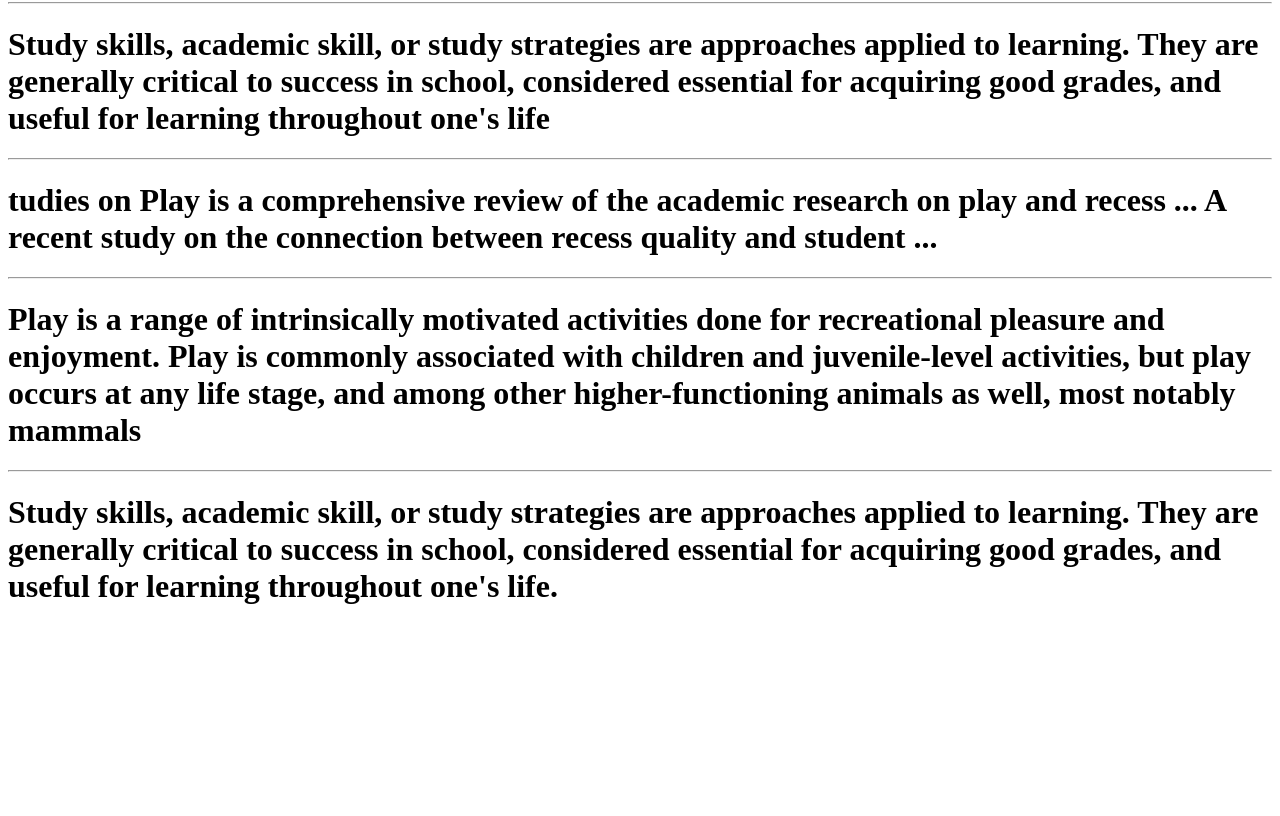
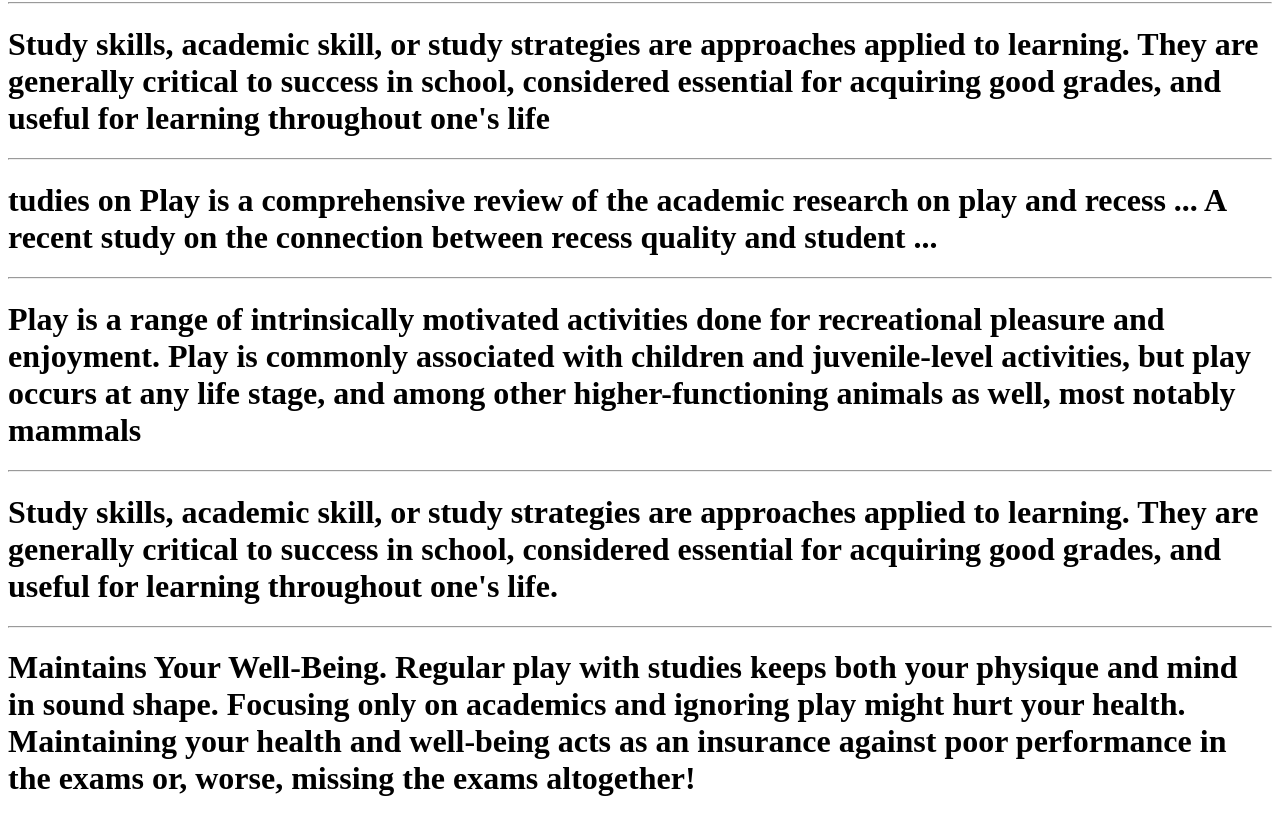
Before and after one commit to mayank-subhash/my-blog, a plain HTML site: page index.html in a window 1280 px wide. Shown: the part 64-880 px from the top of the page. Before the commit the page ends 800 px from the top, so only its background shows below. Drawn offline with Linux system fonts and the light colour scheme; grey boxes are pictures that could not be loaded.

Commit message:
Add files via upload

```diff
--- a/index.html
+++ b/index.html
@@ -13,6 +13,9 @@
     <h1>Play is a range of intrinsically motivated activities done for recreational pleasure and enjoyment. Play is commonly associated with children and juvenile-level activities, but play occurs at any life stage, and among other higher-functioning animals as well, most notably mammals</h1>
     <hr>
     <h1>Study skills, academic skill, or study strategies are approaches applied to learning. They are generally critical to success in school, considered essential for acquiring good grades, and useful for learning throughout one's life. </h1>
+    <hr>
+    <h1>Maintains Your Well-Being. Regular play with studies keeps both your physique and mind in sound shape. Focusing only on academics and ignoring play might hurt your health. Maintaining your health and well-being acts as an insurance against poor performance in the exams or, worse, missing the exams altogether! </h1>
+    <iframe src="https://www.google.com/maps/embed?pb=!1m18!1m12!1m3!1d6985.11983711723!2d76.4732121727685!3d28.911422870941653!2m3!1f0!2f0!3f0!3m2!1i1024!2i768!4f13.1!3m3!1m2!1s0x390d87e0cea57b57%3A0x9b46d69785f47415!2sBahu-Akbarpur%2C%20Haryana%20124001!5e0!3m2!1sen!2sin!4v1611667558407!5m2!1sen!2sin" width="600" height="450" frameborder="0" style="border:0;" allowfullscreen="" aria-hidden="false" tabindex="0"></iframe>
 </body>
 
 
```
